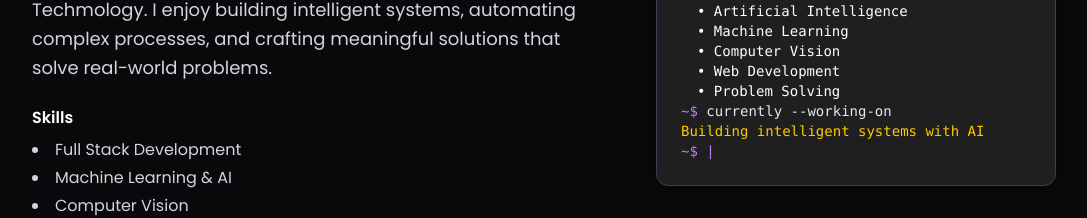
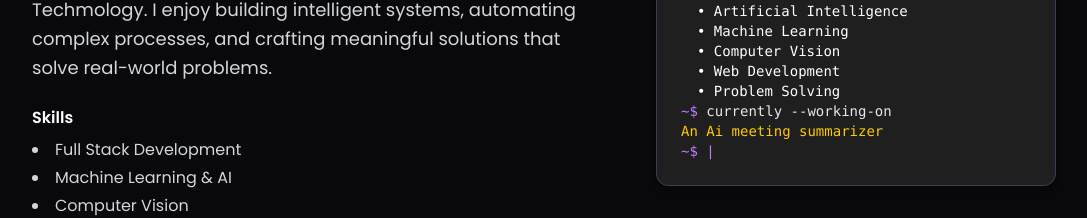
Before and after one commit to bhuvan649/PortFolio, a React (Vite) app: page / in a window 1280 px wide. Shown: the part 1000-1218 px from the top of the page, without its empty margins (96-1183 px from the left). Built offline with nearby package versions, Linux system fonts and the light colour scheme.

Commit message:
Project change

```diff
--- a/src/components/About.jsx
+++ b/src/components/About.jsx
@@ -58,7 +58,7 @@ const About = () => {
               <li>• Problem Solving</li>
             </ul>
             <span className="text-purple-400 mt-4">~$ </span><span>currently --working-on</span>
-            <p className="text-yellow-400">Building intelligent systems with AI</p>
+            <p className="text-yellow-400">An Ai meeting summarizer</p>
             <p className="text-purple-400">~$ |</p>
           </div>
         </div>
```
